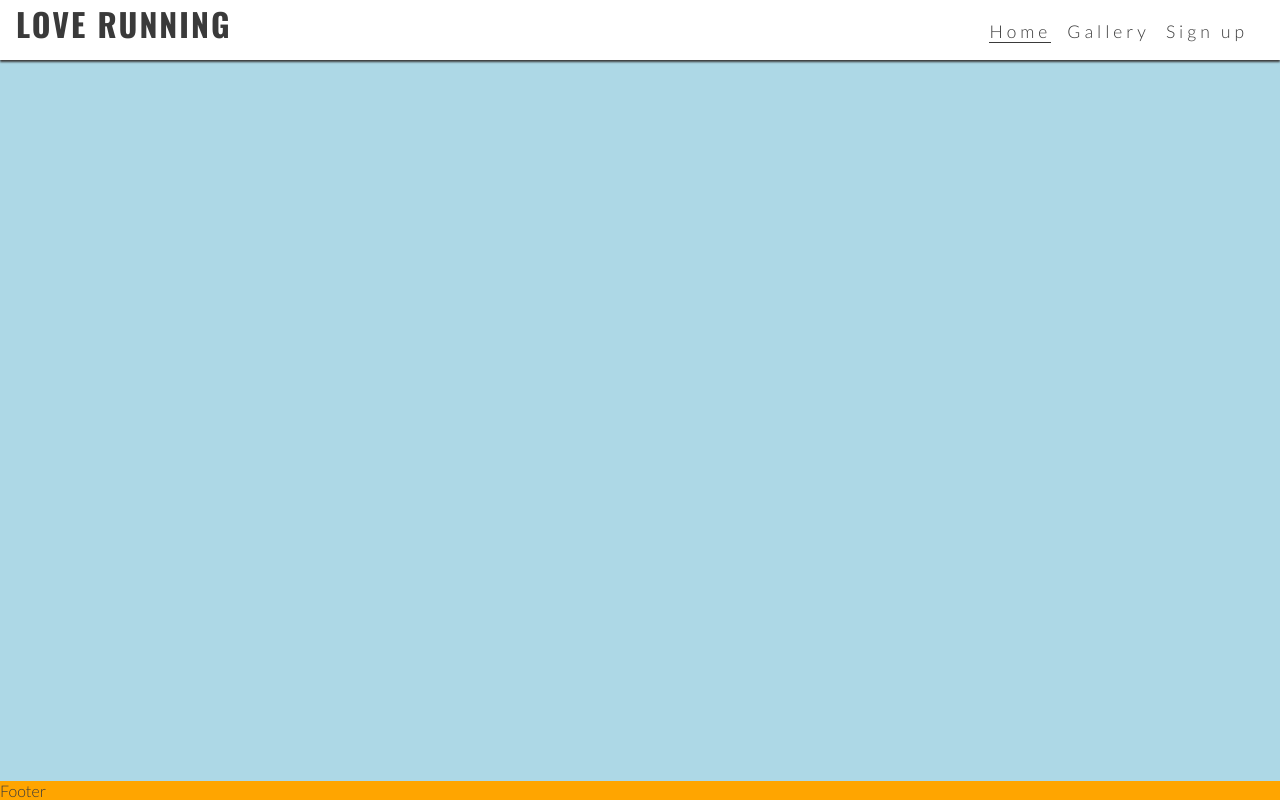
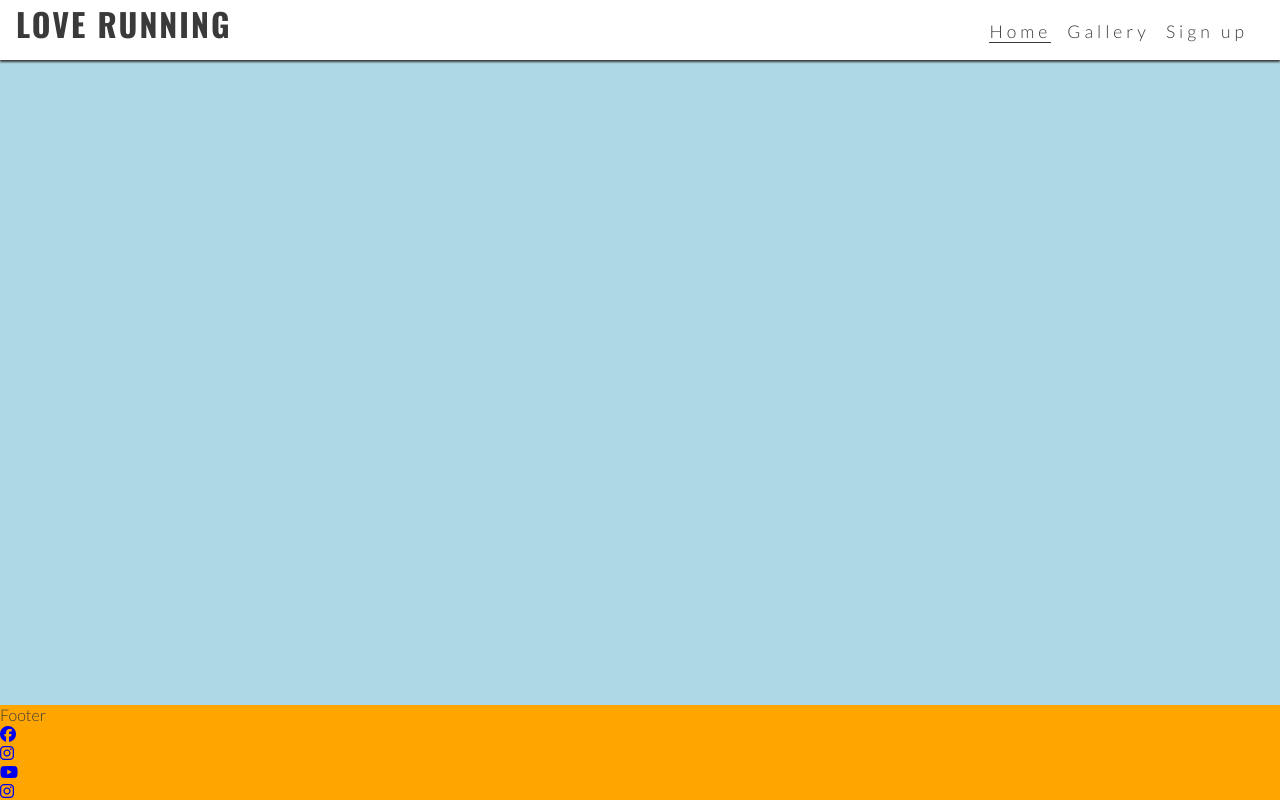
Before and after one commit to SNLanger/LOVERUNNING, a plain HTML site: page index.html in a window 1280 px wide. Drawn offline with nearby package versions, Linux system fonts and the light colour scheme.

Commit message:
added footer and logos

```diff
--- a/index.html
+++ b/index.html
@@ -26,7 +26,9 @@
        <h1 id="logo">Love Running</h1>
     </a>
     <input type="checkbox" id="nav-toggle" name="nav-toggle">
-    <label for ="nav-toggle" class="nav-toggle-label">X</label>
+    <label for ="nav-toggle" class="nav-toggle-label">
+        <i class="fa-solid fa-bars"></i>
+    </label>
 <nav>
     <ul id="menu">
         <li> <a href="" class="active">Home</a></li>
@@ -40,7 +42,29 @@
     <main>Main content</main>
 
     <!-- Footer -->
-    <footer>Footer</footer>
+    <footer>Footer
+        <ul>
+            <li><a href="https://www.facebook.com/" target="_blank" rel="noopener"
+                aria-label="visit our facebook page (opens in a new tab)"><i class="fa-brands fa-facebook"></i></a>
+            </li>
+            <li>
+                <a href="https://www.twitter.com/" target="_blank" rel="noopener"
+                aria-label="Visit our twitter page(opens in a new tab)">
+                <i class="fa-brands fa-instagram"></i></a>
+            </li>
+            <li>
+                <a href="https://www.youtube.com/" target="_blank" rel="noopener" aria-label="visit our youtube page (opens in new tab)">
+                    <i class="fa-brands fa-youtube"></i>
+                </a>
+            </li>
+            <li>
+                <a href="https://www.instagram.com/" target="_blank"
+ rel="noopener" aria-label="Visit our instagram page (opens in a new tab)">
+ <i class="fa-brands fa-instagram"></i></a>
+    </li>
+        </ul>
+    </footer>
+    <script src="https://kit.fontawesome.com/59471afabd.js" crossorigin="anonymous"></script>
 </body>
 
 </html>
```
